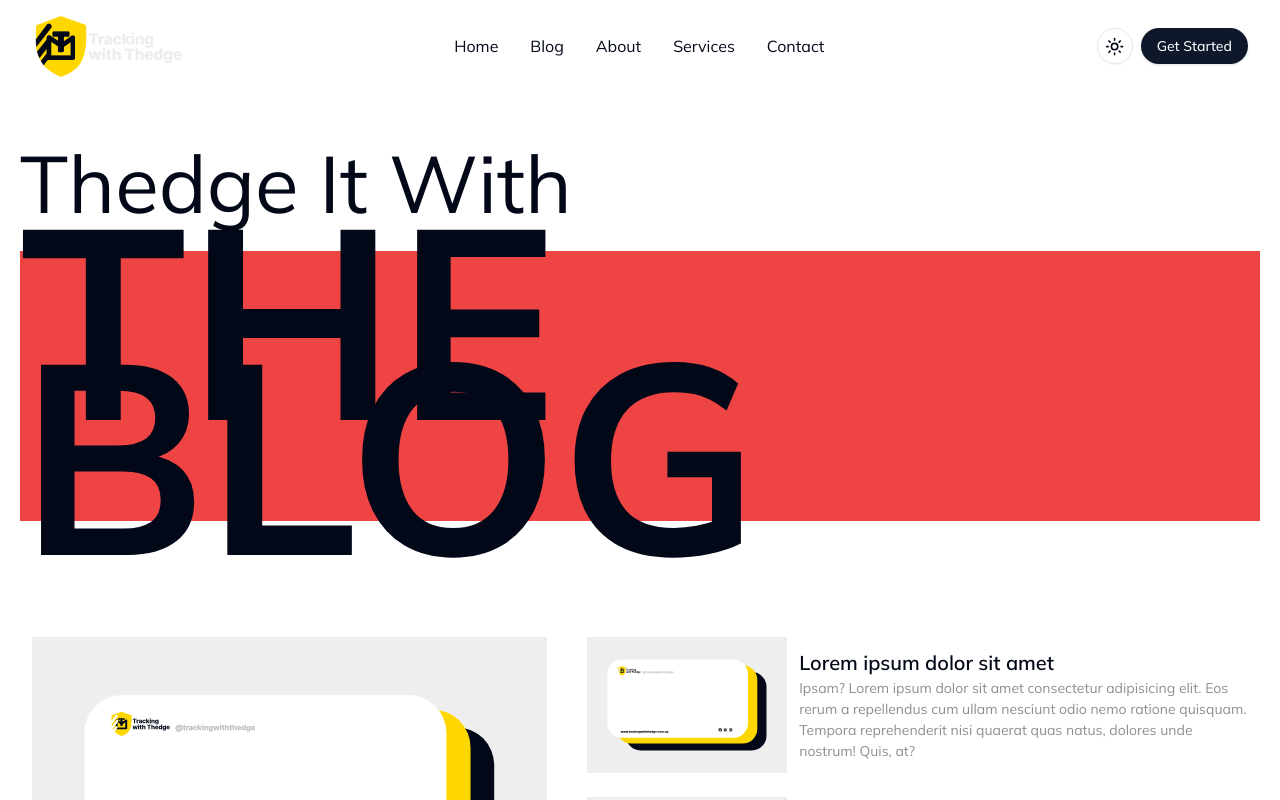
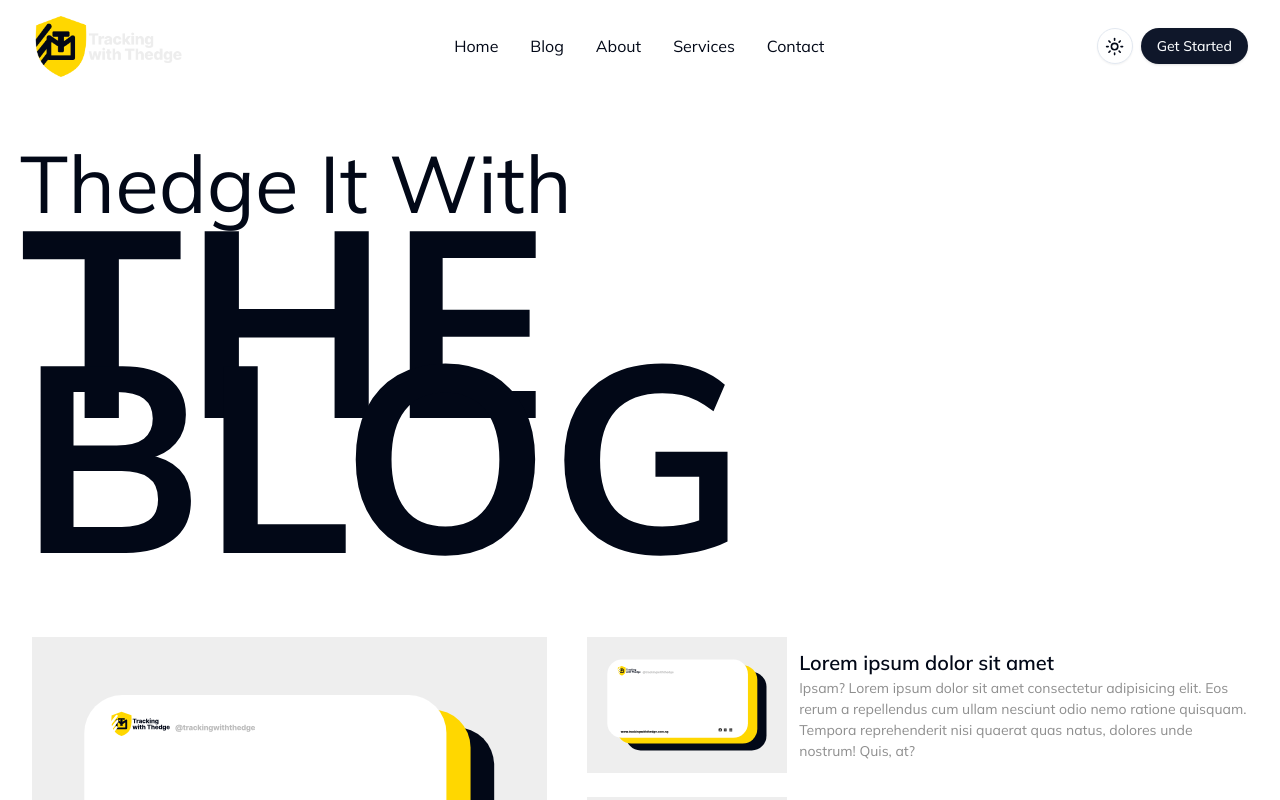
Before and after one commit to SamuelAdex/tracking-with-thedge, a Next.js app: page /blog in a window 1280 px wide. Shown: the top 800 px of the page. Built offline with nearby package versions, Linux system fonts and the light colour scheme.

Commit message:
feat:(blog title fix2)

```diff
--- a/app/blog/page.tsx
+++ b/app/blog/page.tsx
@@ -20,7 +20,7 @@ const page = () => {
         <section className="">
             <div className='md:leading-[135px] leading-[38px] p-5'>
                 <p className='md:text-[80px]'>Thedge It With</p>
-                <p className='md:text-[270px] sm:text-[120px] text-[70px] font-bold bg-red-500'>THE BLOG</p>
+                <p className='md:text-[265px] sm:text-[130px] text-[70px] font-bold'>THE BLOG</p>
             </div>
 
             <div className='flex md:flex-row gap-10 flex-col md:mt-[6rem] mt-5 px-8'>
```
